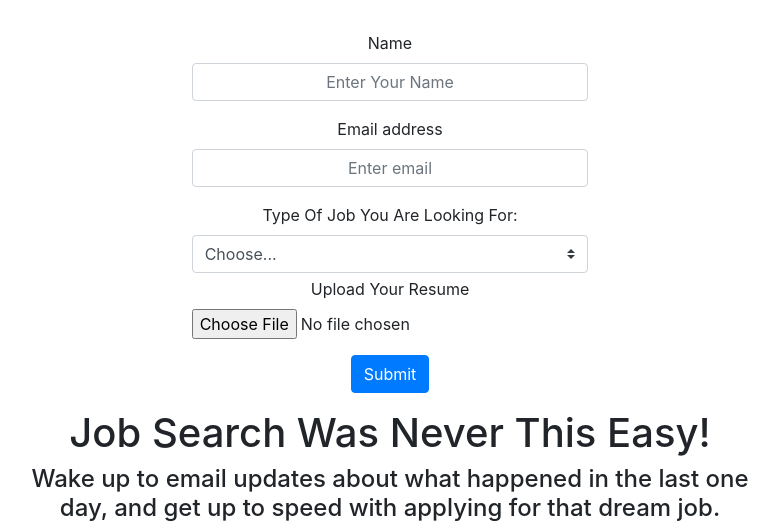
After one commit to ineelshah/SRIJAS, a PHP site: page /index.php in a window 1280 px wide. The commit adds this page. Shown: the part 367-895 px from the top of the page, without its empty margins (250-1029 px from the left). Run offline with PHP 8.4, Linux system fonts and the light colour scheme.

Commit message:
Added index.php and code to revert back to home page

```diff
--- /dev/null
+++ b/Frontend/index.php
@@ -0,0 +1,89 @@
+<html lang="en">
+<head>
+
+<!-- Bootstrap CSS -->
+<link rel="stylesheet" href="https://stackpath.bootstrapcdn.com/bootstrap/4.4.1/css/bootstrap.min.css" integrity="sha384-Vkoo8x4CGsO3+Hhxv8T/Q5PaXtkKtu6ug5TOeNV6gBiFeWPGFN9MuhOf23Q9Ifjh" crossorigin="anonymous">
+<style media="screen">
+  input[type="email"]::placeholder {
+      text-align: center;
+  }
+  input[type="text"]::placeholder {
+      text-align: center;
+  }
+</style>
+<title> S.R.I.J.A.S. </title>
+</head>
+<body>
+
+  <div style="background: url(https://i.postimg.cc/3N7wnb75/background.jpg)no-repeat; background-size: cover;" class="jumbotron bg-cover text-white">
+      <div class="container py-5 text-center">
+          <h1 class="display-4 font-weight-bold">S.R.I.J.A.S. (Smart Resume Interpreter And Job Alerts System)</h1>
+      </div>
+  </div>
+
+<div class="align-items-center" align = "center">
+  <form method="post" enctype="multipart/form-data" action="sendData.php">
+
+    <div class="form-group col-4">
+      <label for="inputName">Name</label>
+      <input type="text" class="form-control" name="inputName" id="inputName" placeholder="Enter Your Name" text-align="center">
+    </div>
+
+    <div class="form-group  col-4">
+      <label for="inputEmail">Email address</label>
+      <input type="email" name="inputEmail" class="form-control" id="inputEmail" placeholder="Enter email">
+    </div>
+
+    <div class="col-auto my-1 col-4">
+      <label for="inputJobTypeId">Type Of Job You Are Looking For: </label>
+      <select class="custom-select mr-sm-2" id="inputJobTypeId" name="inputJobTypeId">
+        <option selected>Choose...</option>
+        <option value="1">
+          <?php
+          echo "Software Engineering Internz";
+          ?>
+        </option>
+        <option value="2">Software Engineering (Full-Time)</option>
+      </select>
+    </div>
+
+    <div class="form-group  col-4">
+      <label for="uploadResume">Upload Your Resume</label>
+      <input type="file" class="form-control-file" id="uploadResume" name="uploadResume">
+    </div>
+
+    <div class="col-auto my-1">
+      <button type="submit" value="Submit" id="submit" name="submit" class="btn btn-primary col-auto">Submit</button>
+    </div>
+
+  </form>
+</div>
+
+<div class="container hero">
+    <div class="row">
+        <div class="col-md-8 offset-md-2">
+            <h1 class="text-center">Job Search Was Never This Easy!</h1>
+            <h4 class="text-center"> Wake up to email updates about what happened in the last one day, and get up to speed with applying for that dream job.</h4>
+            <div class="embed-responsive embed-responsive-16by9"><iframe width="560" height="315" src="https://www.youtube.com/embed/u75hUSShvnc" title="YouTube video player" frameborder="0" allow="accelerometer; autoplay; clipboard-write; encrypted-media; gyroscope; picture-in-picture" allowfullscreen></iframe></div>
+        </div>
+    </div>
+</div>
+<br>
+<div align="center">Made with <span style="color: #e25555;">&hearts;</span>. Contribute on GitHub.</div>
+<br>
+<br>
+<br>
+<br>
+</body>
+</html>
+
+<!-- <script>
+
+function submitter() {
+  var name = document.getElementById("inputName").value;
+  var email = document.getElementById("inputEmail").value;
+
+  window.alert(name);
+}
+
+</script> -->
--- a/Frontend/sendData.php
+++ b/Frontend/sendData.php
@@ -145,4 +145,6 @@ else{
 $stmt->close();
 
 $conn->close();
+header("Location:index.php");
+exit;
 ?>
```
